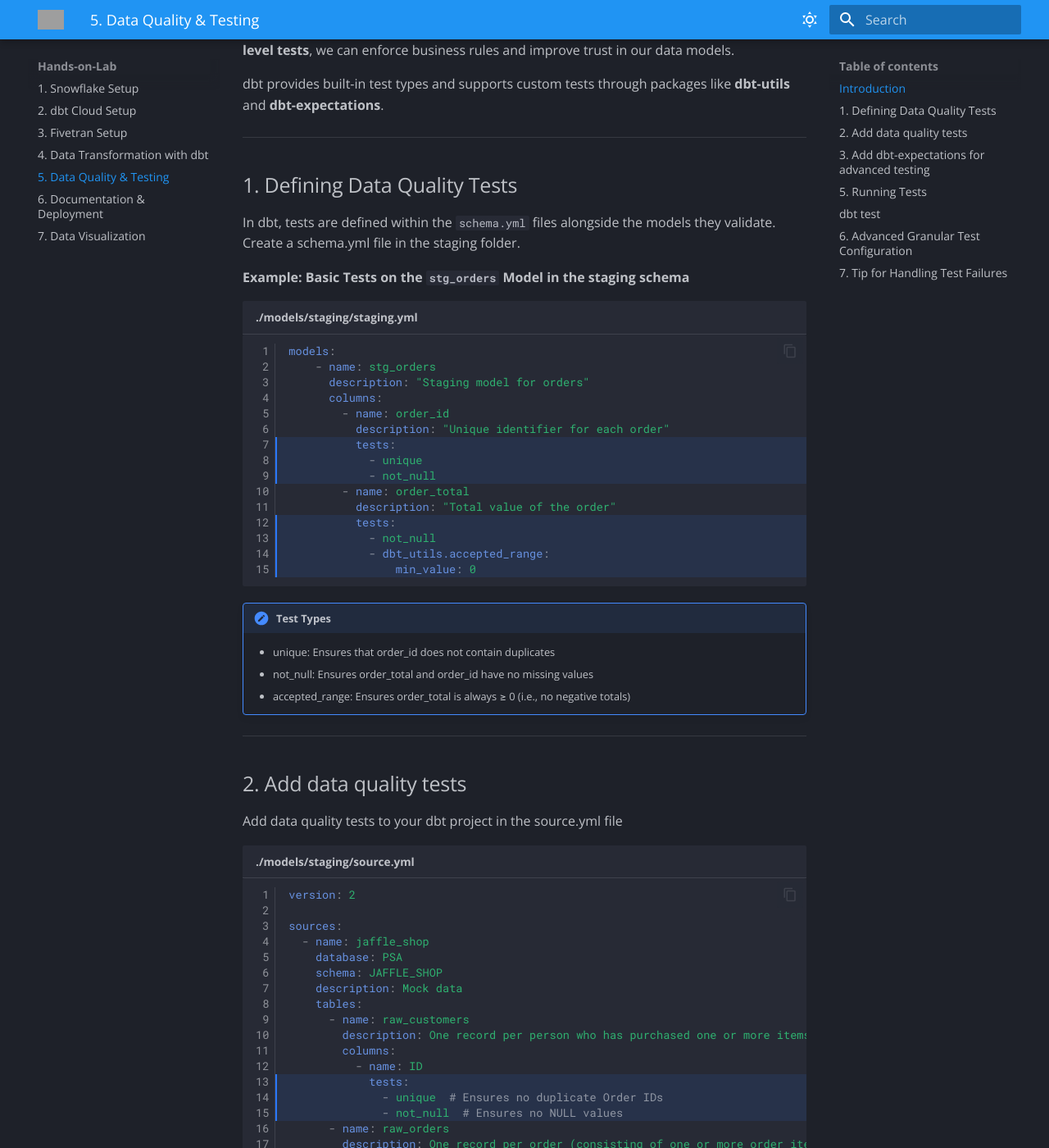
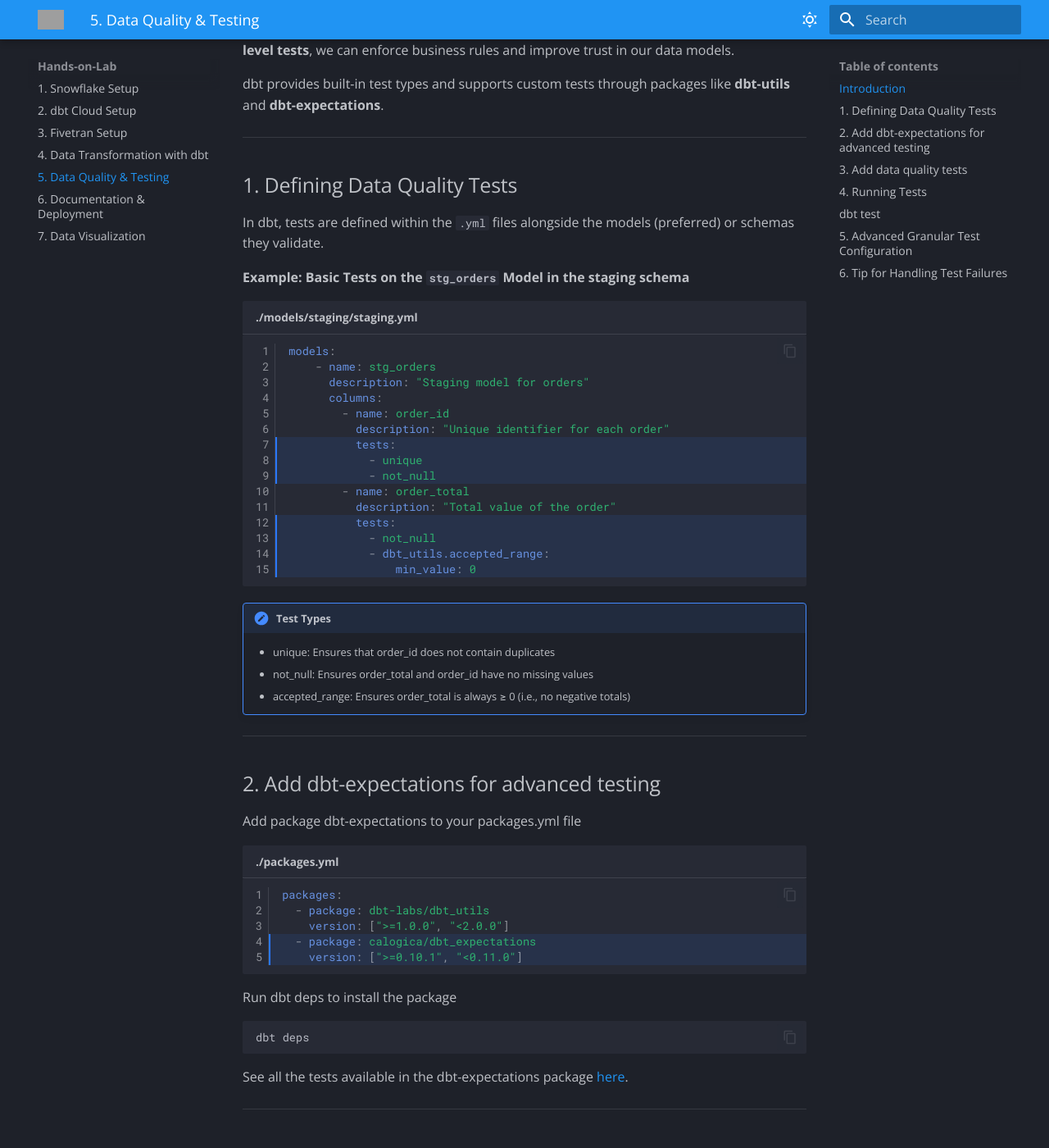
Before and after one commit to svc-bi-concepts/test-mkdocs, an MkDocs documentation site: the page built from docs/data-quality.md, in a window 1280 px wide and 1400 px high, scrolled down 281 px. Shown: the whole window at 82% size. Built offline with MkDocs 1.6.1 and Material for MkDocs 9.7.7, drawn with Linux system fonts in a browser that asks for light colours; some of the changed text lies outside the part shown; grey boxes are pictures that could not be loaded.

Commit message:
feedback implementation

````diff
--- a/docs/data-quality.md
+++ b/docs/data-quality.md
@@ -10,7 +10,7 @@
 
 ## 1. Defining Data Quality Tests
 
-In dbt, tests are defined within the `schema.yml` files alongside the models they validate. Create a schema.yml file in the staging folder.
+In dbt, tests are defined within the `.yml` files alongside the models (preferred) or schemas they validate.
 
 **Example: Basic Tests on the `stg_orders` Model in the staging schema**
 ```yaml title="./models/staging/staging.yml" linenums="1" hl_lines="7-9 12-15"
@@ -40,8 +40,30 @@
 
 ---
 
+## 2. Add dbt-expectations for advanced testing
 
-## 2. Add data quality tests
+Add package dbt-expectations to your packages.yml file
+
+```yaml title="./packages.yml" linenums="1" hl_lines="4-5"
+packages:
+  - package: dbt-labs/dbt_utils
+    version: [">=1.0.0", "<2.0.0"]
+  - package: calogica/dbt_expectations
+    version: [">=0.10.1", "<0.11.0"]
+```
+
+Run dbt deps to install the package
+
+```bash
+dbt deps
+```
+
+See all the tests available in the dbt-expectations package [here](https://hub.getdbt.com/calogica/dbt_expectations/latest/){target=_blank}.
+
+---
+
+
+## 3. Add data quality tests
 
 Add data quality tests to your dbt project in the source.yml file
 
@@ -91,32 +113,12 @@
 ```
 
 
----
 
-## 3. Add dbt-expectations for advanced testing
-
-Add package dbt-expectations to your packages.yml file
-
-```yaml title="./packages.yml" linenums="1" hl_lines="4-5"
-packages:
-  - package: dbt-labs/dbt_utils
-    version: [">=1.0.0", "<2.0.0"]
-  - package: calogica/dbt_expectations
-    version: [">=0.10.1", "<0.11.0"]
-```
-
-Run dbt deps to install the package
-
-```bash
-dbt deps
-```
-
-See all the tests available in the dbt-expectations package [here](https://hub.getdbt.com/calogica/dbt_expectations/latest/){target=_blank}.
 
 
 ---
 
-## 5. Running Tests
+## 4. Running Tests
 
 Running dbt tests is as simple as adding the below code to the command line and run it with `Cmd + Enter` on Mac or `Ctrl + Enter` in Windows. Execute the command below:
 
@@ -154,7 +156,8 @@
 
 
 ---
-## 6. Advanced Granular Test Configuration
+
+## 5. Advanced Granular Test Configuration
 
 dbt allows defining granular conditions within test configurations. This ensures flexibility and targeted validation for business rules. If you like, you can also add this logic in your code in a new file `./marts/staging/staging.yml`.
 
@@ -184,7 +187,8 @@
 
 
 ---
-## 7. Tip for Handling Test Failures
+
+## 6. Tip for Handling Test Failures
 
 When a test fails, dbt provides detailed logs with failing records. You can let dbt add this information into snowflake to identify failed records. More information [here](https://docs.getdbt.com/reference/resource-configs/store_failures){target=_blank}.
 
````
Also changed, not shown: docs/dbt-setup.md (+4 -2 lines), docs/dbt-transformation.md (+1 -1 lines), docs/fivetran-setup.md (+8 -6 lines), docs/assets/screenshots/dbtTrans/dbtTrans2.png.
